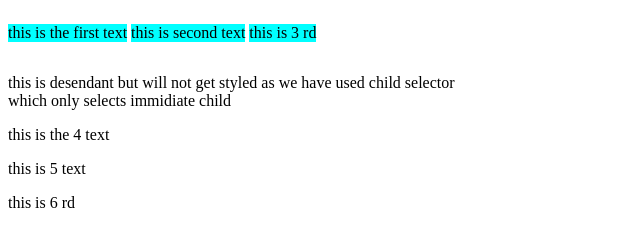
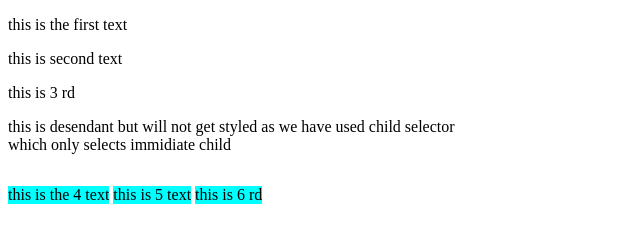
Before and after one commit to pravinKhandare007/DailyHTMLandCSS, a plain HTML site: page combinator_selector.html in a window 1280 px wide. Shown: the whole page, without its empty margins (0-640 px from the left). Drawn offline with Linux system fonts and the light colour scheme.

Commit message:
Add files via upload

```diff
--- a/combinator_selector.html
+++ b/combinator_selector.html
@@ -6,7 +6,7 @@
     <meta name="viewport" content="width=device-width, initial-scale=1.0">
     <title>Combinator selector</title>
     <style>
-        .div_style > p{
+        .div_style ~ p{
             background-color: aqua;
             display: inline-block;
 
```
